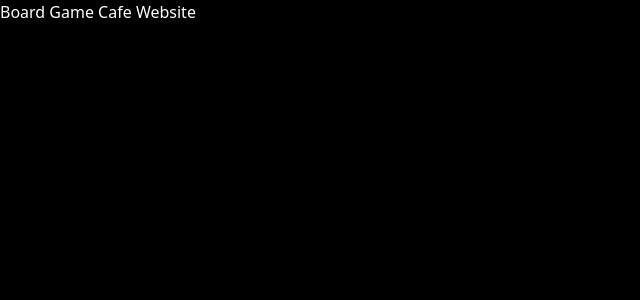
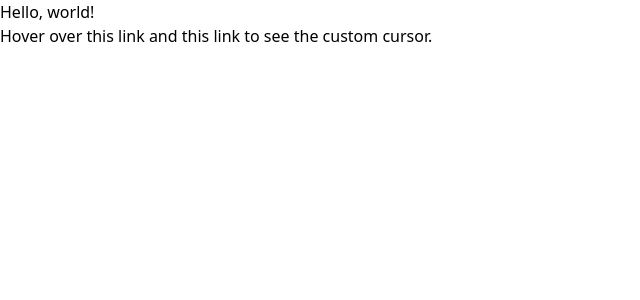
Before and after one commit to LuaanNguyen/Board-Game-Cafe-Website, a React (Vite) app: page / in a window 1280 px wide. Shown: the top 300 px of the page, without its empty margins (0-640 px from the left). Built offline with nearby package versions, Linux system fonts and the light colour scheme.

Commit message:
Added themed custom cursor

```diff
--- a/src/App.jsx
+++ b/src/App.jsx
@@ -1,5 +1,13 @@
 function App() {
-  return <>Board Game Cafe Website</>;
+  return (
+    <div>
+      <h1>Hello, world!</h1>
+      <p>
+        Hover over <a href="#link1">this link</a> and{" "}
+        <a href="#link2">this link</a> to see the custom cursor.
+      </p>
+    </div>
+  );
 }
 
 export default App;
--- a/src/index.css
+++ b/src/index.css
@@ -3,5 +3,10 @@
 @tailwind utilities;
 
 * {
-  @apply bg-black text-white;
+  @apply bg-white text-black;
+  @apply cursor-default;
 }
+
+a:hover {
+  @apply cursor-pointer;
+}
--- a/tailwind.config.js
+++ b/tailwind.config.js
@@ -2,7 +2,12 @@
 export default {
   content: ["./index.html", "./src/**/*.{js,ts,jsx,tsx}"],
   theme: {
-    extend: {},
+    extend: {
+      cursor: {
+        default: "url(/bobacursor.png), default",
+        pointer: "url(/bobapointer.png), pointer",
+      },
+    },
   },
   plugins: [],
 };
```
Also changed, not shown: public/bobacursor.png (added), public/bobapointer.png (added).
